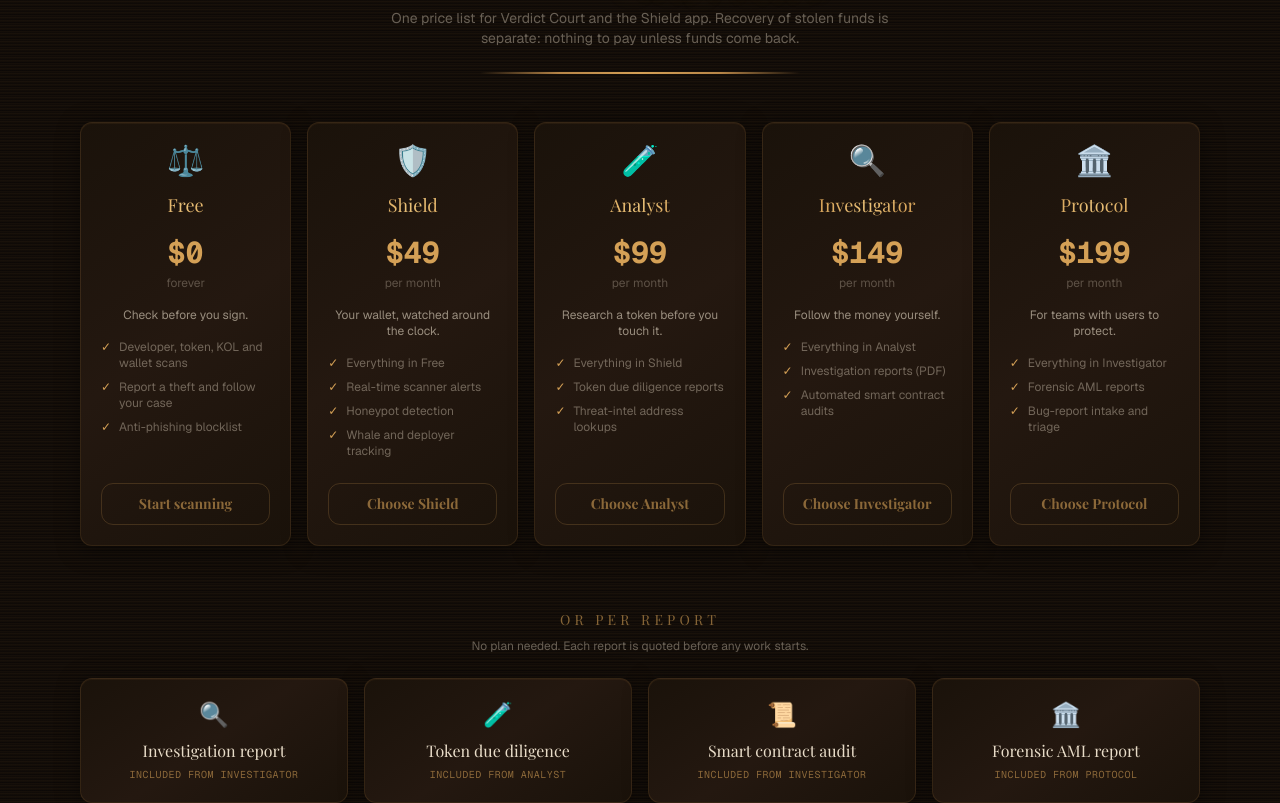
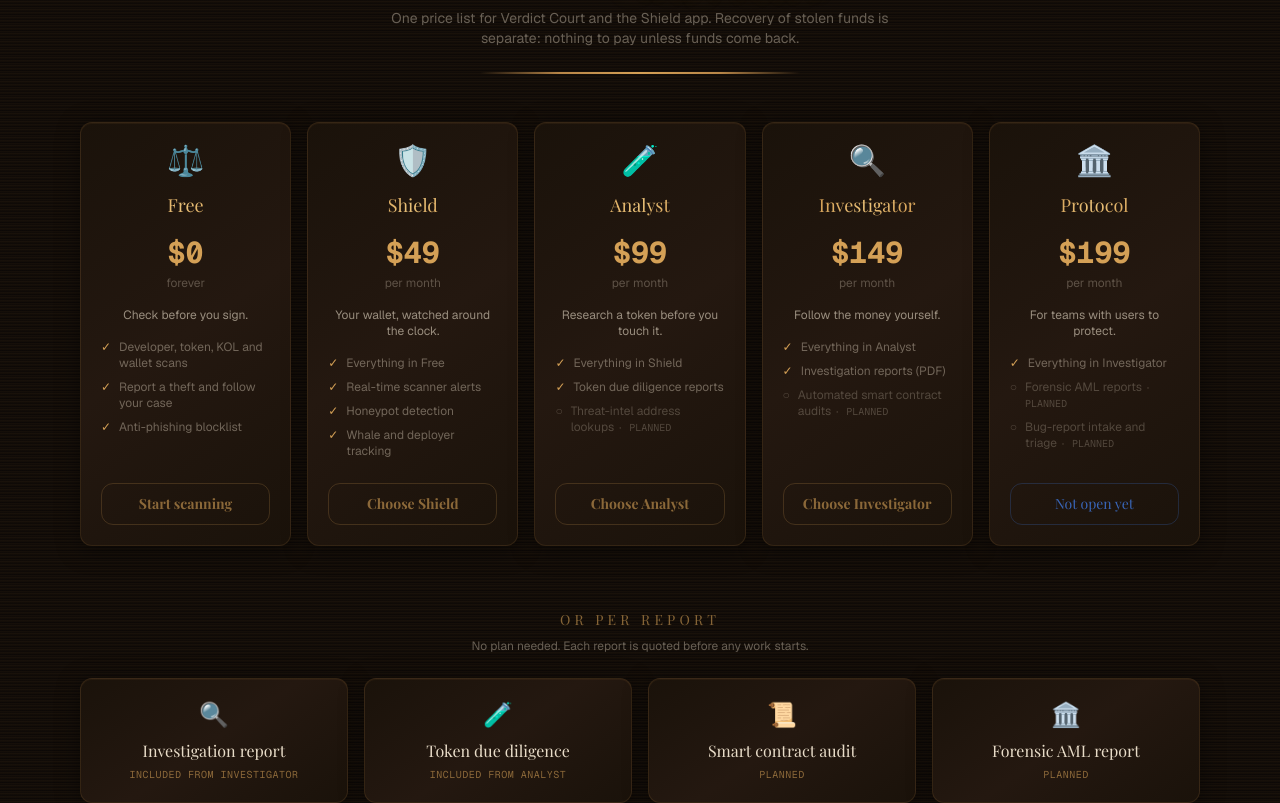
Before and after one commit to blizzy5/verdict-court-site, a Next.js app: page /pricing in a window 1280 px wide. Shown: the part 192-995 px from the top of the page. Built offline with nearby package versions, Linux system fonts and the light colour scheme; no server answers.

Commit message:
fix: plans show what is available today, clearer report confirmation

```diff
--- a/app/pricing/page.tsx
+++ b/app/pricing/page.tsx
@@ -25,8 +25,8 @@ const TIER_NAMES: Record<string, string> = Object.fromEntries(TIERS.map((t) => [
 const PER_REPORT = [
   { icon: "🔍", name: "Investigation report", from: "Investigator" },
   { icon: "🧪", name: "Token due diligence", from: "Analyst" },
-  { icon: "📜", name: "Smart contract audit", from: "Investigator" },
-  { icon: "🏛️", name: "Forensic AML report", from: "Protocol" },
+  { icon: "📜", name: "Smart contract audit", from: "Investigator", planned: true },
+  { icon: "🏛️", name: "Forensic AML report", from: "Protocol", planned: true },
 ];
 
 function StatusCheck() {
@@ -117,7 +117,7 @@ export default function PricingPage() {
   const tier = TIERS.find((t) => t.key === selected);
   const apiPlan = selected ? data?.plans?.[selected] : undefined;
   // A tier can be bought only when the API sells that exact plan at that exact price.
-  const purchasable = !!tier && !!apiPlan && apiPlan.price_usdc === tier.price;
+  const purchasable = !!tier && !tier.closed && !!apiPlan && apiPlan.price_usdc === tier.price;
 
   return (
     <div className="max-w-6xl mx-auto px-4 py-12">
@@ -155,6 +155,11 @@ export default function PricingPage() {
                     <span className="text-[#d4a056]">✓</span> {f}
                   </li>
                 ))}
+                {t.planned?.map((f) => (
+                  <li key={f} className="flex items-start gap-2 text-[#e8dcc8]/25">
+                    <span>○</span> <span>{f} <span className="font-mono text-[10px] uppercase">· planned</span></span>
+                  </li>
+                ))}
               </ul>
               {t.price === 0 ? (
                 <Link
@@ -163,6 +168,10 @@ export default function PricingPage() {
                 >
                   Start scanning
                 </Link>
+              ) : t.closed ? (
+                <p className="mt-auto text-center w-full py-2.5 rounded-xl text-sm font-court border border-[#4488FF]/20 text-[#4488FF]/70">
+                  Not open yet
+                </p>
               ) : (
                 <button
                   type="button"
@@ -207,7 +216,9 @@ export default function PricingPage() {
             <div key={r.name} className="wood-card p-5 text-center">
               <span className="text-2xl block mb-2">{r.icon}</span>
               <h3 className="font-court text-base text-[#e8dcc8] mb-1">{r.name}</h3>
-              <p className="text-[10px] font-mono text-[#d4a056]/60 uppercase tracking-wider">Included from {r.from}</p>
+              <p className="text-[10px] font-mono text-[#d4a056]/60 uppercase tracking-wider">
+                {r.planned ? "Planned" : `Included from ${r.from}`}
+              </p>
             </div>
           ))}
         </div>
--- a/app/pricing/tiers.ts
+++ b/app/pricing/tiers.ts
@@ -8,6 +8,10 @@ export interface Tier {
   price: number; // USD per month
   pitch: string;
   includes: string[];
+  // Announced but not built yet: shown as planned, never sold as available.
+  planned?: string[];
+  // True while the tier adds nothing that exists yet: it cannot be bought.
+  closed?: boolean;
 }
 
 export const TIERS: Tier[] = [
@@ -33,7 +37,8 @@ export const TIERS: Tier[] = [
     icon: "🧪",
     price: 99,
     pitch: "Research a token before you touch it.",
-    includes: ["Everything in Shield", "Token due diligence reports", "Threat-intel address lookups"],
+    includes: ["Everything in Shield", "Token due diligence reports"],
+    planned: ["Threat-intel address lookups"],
   },
   {
     key: "investigator",
@@ -41,7 +46,8 @@ export const TIERS: Tier[] = [
     icon: "🔍",
     price: 149,
     pitch: "Follow the money yourself.",
-    includes: ["Everything in Analyst", "Investigation reports (PDF)", "Automated smart contract audits"],
+    includes: ["Everything in Analyst", "Investigation reports (PDF)"],
+    planned: ["Automated smart contract audits"],
   },
   {
     key: "protocol",
@@ -49,6 +55,8 @@ export const TIERS: Tier[] = [
     icon: "🏛️",
     price: 199,
     pitch: "For teams with users to protect.",
-    includes: ["Everything in Investigator", "Forensic AML reports", "Bug-report intake and triage"],
+    includes: ["Everything in Investigator"],
+    planned: ["Forensic AML reports", "Bug-report intake and triage"],
+    closed: true,
   },
 ];
--- a/app/submit/page.tsx
+++ b/app/submit/page.tsx
@@ -9,7 +9,7 @@ export default function SubmitPage() {
   const [description, setDescription] = useState("");
   const [evidence, setEvidence] = useState("");
   const [submitting, setSubmitting] = useState(false);
-  const [result, setResult] = useState<"success" | "error" | null>(null);
+  const [result, setResult] = useState<"success" | "error" | "limit" | null>(null);
 
   async function onSubmit(e: FormEvent) {
     e.preventDefault();
@@ -28,7 +28,7 @@ export default function SubmitPage() {
           reported_by: "web_form",
         }),
       });
-      setResult(res.ok ? "success" : "error");
+      setResult(res.ok ? "success" : res.status === 429 ? "limit" : "error");
       if (res.ok) { setAddress(""); setDescription(""); setEvidence(""); }
     } catch {
       setResult("error");
@@ -45,7 +45,7 @@ export default function SubmitPage() {
           <span className="text-gold">Submit</span>{" "}
           <span className="text-[#e8dcc8]">Evidence</span>
         </h1>
-        <p className="text-[#e8dcc8]/40 text-sm">Help the Court investigate. Every report is reviewed.</p>
+        <p className="text-[#e8dcc8]/40 text-sm">Every report is reviewed and verified on-chain before anything is published.</p>
         <div className="gold-line mt-4 max-w-xs mx-auto" />
       </div>
 
@@ -75,6 +75,8 @@ export default function SubmitPage() {
             onChange={(e) => setDescription(e.target.value)}
             placeholder="Describe the suspected rug pull, scam, or malicious activity..."
             required
+            minLength={10}
+            maxLength={3000}
             rows={4}
             className="w-full bg-[#1a120a] border border-[#d4a056]/20 rounded-xl px-4 py-3 text-sm text-[#e8dcc8] placeholder:text-[#e8dcc8]/20 focus:outline-none focus:border-[#d4a056]/60 transition-colors resize-none"
           />
@@ -104,7 +106,13 @@ export default function SubmitPage() {
 
         {result === "success" && (
           <div className="mt-4 p-4 bg-[#14F195]/10 border border-[#14F195]/20 rounded-xl text-center">
-            <p className="text-[#14F195] text-sm font-court">Report submitted. The Court will investigate.</p>
+            <p className="text-[#14F195] text-sm font-court">Received. It will be verified on-chain before any publication.</p>
+            <p className="text-xs text-[#e8dcc8]/40 mt-1">A report alone changes no score and no verdict.</p>
+          </div>
+        )}
+        {result === "limit" && (
+          <div className="mt-4 p-4 bg-[#FFB020]/10 border border-[#FFB020]/30 rounded-xl text-center">
+            <p className="text-[#FFB020] text-sm font-court">Too many reports from this connection. Try again in an hour.</p>
           </div>
         )}
         {result === "error" && (
```
